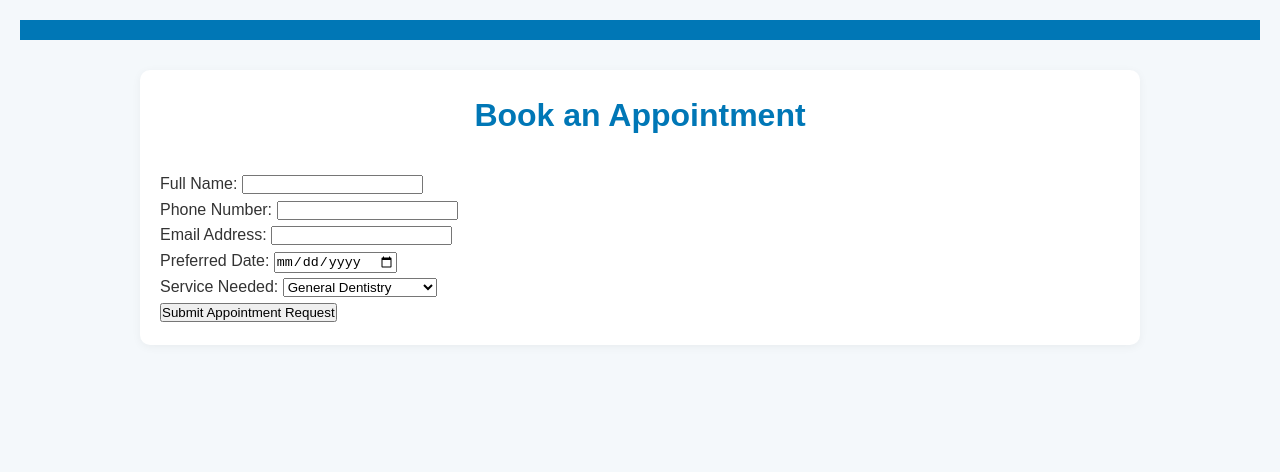
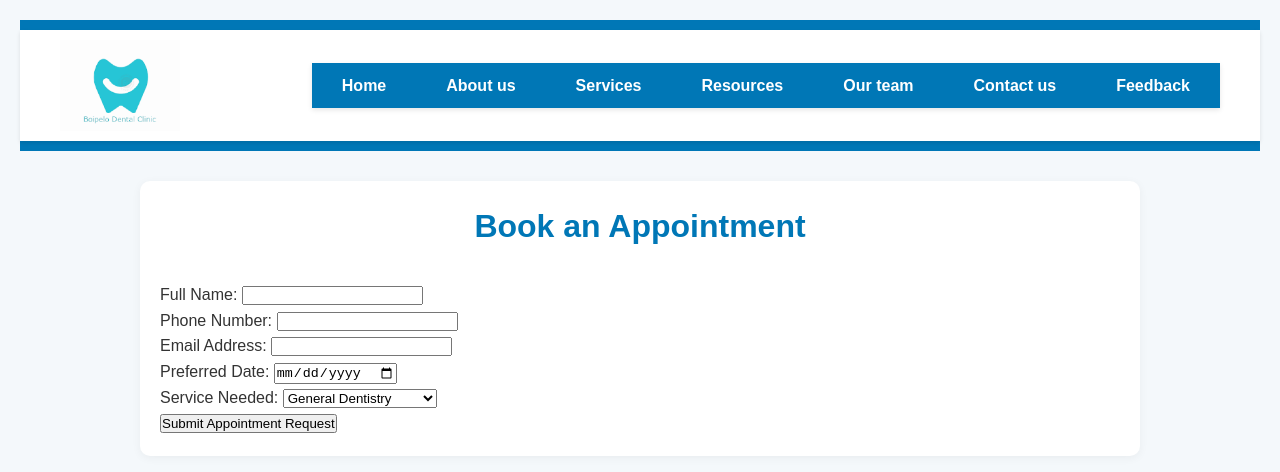
Before and after one commit to kagisanyopelaelo/boiweb, a plain HTML site: page booking.html in a window 1280 px wide. Drawn offline with Linux system fonts and the light colour scheme.

Commit message:
Update booking.html

```diff
--- a/booking.html
+++ b/booking.html
@@ -7,7 +7,19 @@
 </head>
 <body>
   <header>
-    <!-- You can copy your navigation menu here -->
+     <div class="header-container">
+            <img src="images/banner2.png" alt="Boipelo Dental Clinic Logo" class="logo" width="150px" height="150px">
+            <nav>
+                <ul>
+                    <li><a href="index.html">Home</a></li>
+                    <li><a href="about_us.html">About us</a></li>
+                    <li><a href="services.html">Services</a></li>
+                    <li><a href="resources.html">Resources</a></li>
+                    <li><a href="our_team.html">Our team</a></li>
+                    <li><a href="contact_us.html">Contact us</a></li>
+                    <li><a href="feedback.html">Feedback</a></li>
+                </ul>
+            </nav>
   </header>
 
   <main>
```
